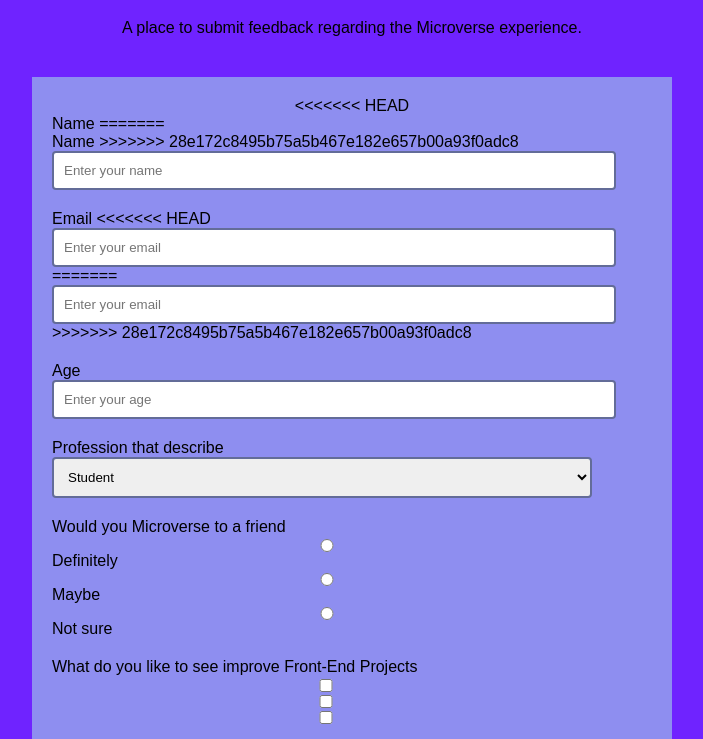
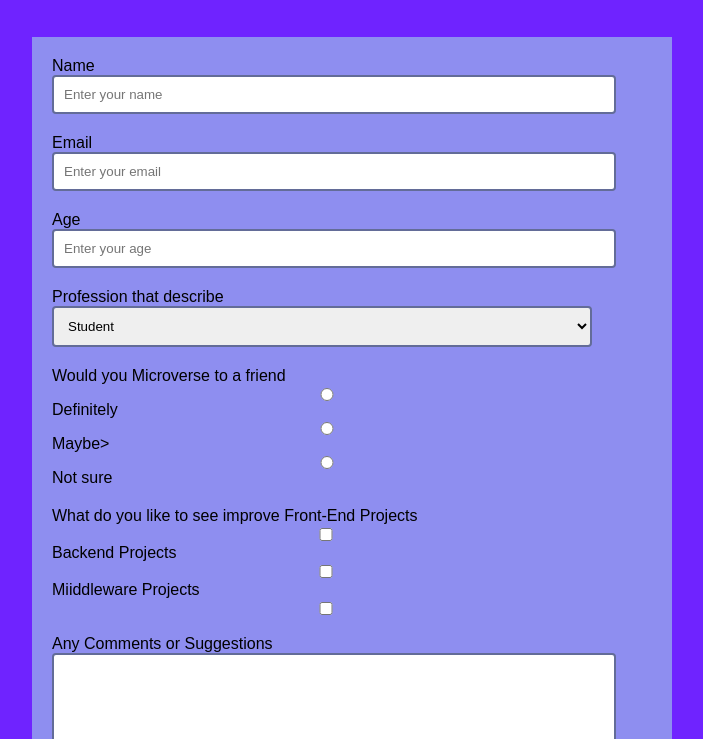
Before and after one commit to r-ahmed2022/MartinProject, a plain HTML site: page index.html in a window 1280 px wide. Shown: the part 61-800 px from the top of the page, without its empty margins (288-991 px from the left). Drawn offline with Linux system fonts and the light colour scheme.

Commit message:
changed text

```diff
--- a/index.html
+++ b/index.html
@@ -12,33 +12,22 @@
 
 
 <h1 id="title" style="color:white;">Survey form</h1>
-<p id="description">
-  A place to submit feedback regarding the Microverse experience.
-</p>
-<form id="survey-form">
+<P id="decription">
+<form id="survey-form" onsubmit=validate()>
 
-<<<<<<< HEAD
 <div class="form-field">
   <label for="name" id="name">Name</label>
-=======
-<div class="form-field" >
-  <label for="name" >Name</label>
->>>>>>> 28e172c8495b75a5b467e182e657b00a93f0adc8
   <input type="text" id="name" placeholder="Enter your name">
 </div>
 
 <div class="form-field">
   <label for="email" id="email">Email</label>
-<<<<<<< HEAD
   <input type="email" id="email" placeholder="Enter your email">
-=======
-  <input type="email"  placeholder="Enter your email">
->>>>>>> 28e172c8495b75a5b467e182e657b00a93f0adc8
 </div>
 
 <div class="form-field">
-  <label for="age" id="number">Age</label>
-  <input type="number" placeholder="Enter your age" min="18" max="100">
+  <label for="age" id="age-label">Age</label>
+  <input type="number" id="number-label" placeholder="Enter your age" min="18" max="100">
 </div>
 <div class="form-field">
   <label for="profession" id="profession">Profession that describe</label>
@@ -53,16 +42,16 @@
     <label for="1" id="1">Would you Microverse to a friend</label>
     <label for="def">
       <input type=radio id=def name=def>Definitely
-      <input type=radio id=def name=def>Maybe
+      <input type=radio id=def name=def>Maybe>
       <input type=radio id=def name=def>Not sure
     </div>
     <div class="form-field">
       <label for="2 id="2">What do you like to see improve</label>
          <label  for="def-1">Front-End Projects
         <input value="" type="checkbox" name="2">
-        <label for="def-2">
+        <label for="def-2">Backend Projects
         <input value="" type="checkbox" name="3">
-        <label for="def-3">
+        <label for="def-3">Miiddleware Projects
         <input value="" type="checkbox" name="2">
       </div>
 
```
